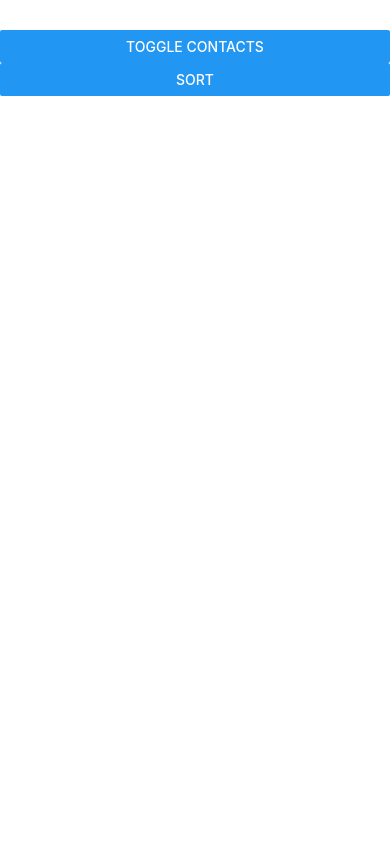
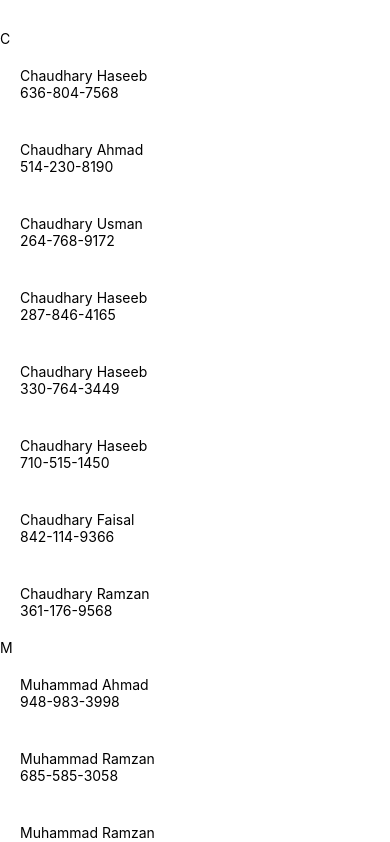
Before and after one commit to MuhammadSalman009-tech/CS50-react-native, a React Native app: screen / in a window 390 px wide. Shown: the top 842 px of the page. Built offline with nearby package versions, Linux system fonts and the light colour scheme.

Commit message:
Lec4:added SectionList component

```diff
--- a/App.js
+++ b/App.js
@@ -1,20 +1,21 @@
 import { StatusBar } from "expo-status-bar";
 import Contacts, { compareNames } from "./Contacts";
 import React from "react";
-import Row from "./Row";
+
 import {
   Button,
-  FlatList,
+  SectionList,
   ScrollView,
   StyleSheet,
   Switch,
   Text,
   View,
 } from "react-native";
+import ContactsList from "./ContactsList";
 
 export default class App extends React.Component {
   state = {
-    showContacts: false,
+    showContacts: true,
     contacts: Contacts,
   };
   toggleContacts = () => {
@@ -27,16 +28,14 @@ export default class App extends React.Component {
       contacts: prevState.contacts.sort(compareNames),
     }));
   };
+
   render() {
     return (
       <View style={styles.toggleBtn}>
-        <Button title="Toggle Contacts" onPress={this.toggleContacts} />
-        <Button title="Sort" onPress={this.sort} />
+        {/* <Button title="Toggle Contacts" onPress={this.toggleContacts} />
+        <Button title="Sort" onPress={this.sort} /> */}
         {this.state.showContacts && (
-          <FlatList
-            data={this.state.contacts}
-            renderItem={({ item }) => <Row {...item} />}
-          />
+          <ContactsList contacts={this.state.contacts} />
         )}
       </View>
     );
--- /dev/null
+++ b/ContactsList.js
@@ -0,0 +1,29 @@
+import React from "react";
+import { SectionList, Text } from "react-native";
+import Row from "./Row";
+function ContactsList(props) {
+  const renderItem = ({ item }) => <Row {...item} />;
+  const renderSectionHeader = ({ section }) => <Text>{section.title}</Text>;
+  const contactsbyLetter = props.contacts.reduce((obj, contact) => {
+    const firstLetter = contact.name[0].toUpperCase();
+    return {
+      ...obj,
+      [firstLetter]: [...(obj[firstLetter] || []), contact],
+    };
+  }, {});
+  const sections = Object.keys(contactsbyLetter)
+    .sort()
+    .map((letter) => ({
+      title: letter,
+      data: contactsbyLetter[letter],
+    }));
+  return (
+    <SectionList
+      sections={sections}
+      renderSectionHeader={renderSectionHeader}
+      renderItem={renderItem}
+    />
+  );
+}
+
+export default ContactsList;
```
Also changed, not shown: AddContact.js (added, +25 -0 lines).
